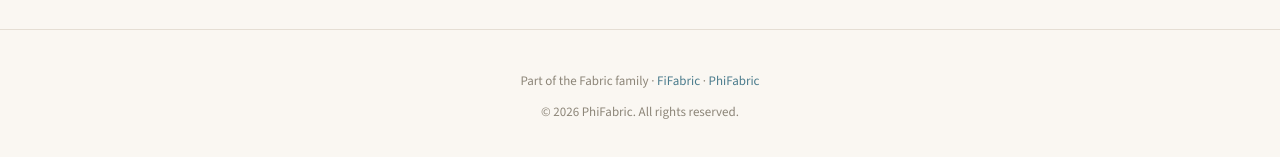
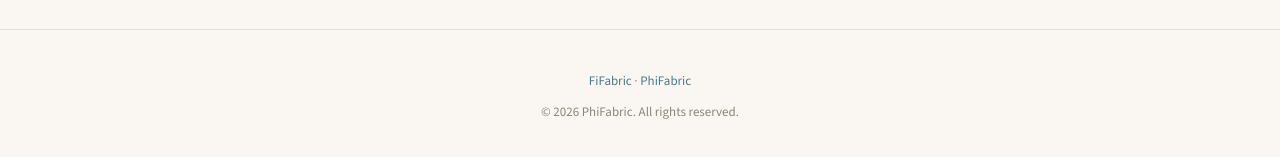
Before and after one commit to debopamiitkgp/phifabric, a Next.js app: page / in a window 1280 px wide. Shown: the part 1547-1704 px from the top of the page. Built offline with nearby package versions, Linux system fonts and the light colour scheme.

Commit message:
Remove Fabric family text from footer

```diff
--- a/src/app/layout.js
+++ b/src/app/layout.js
@@ -31,7 +31,6 @@ export default function RootLayout({ children }) {
         <footer className="footer">
           <div className="container">
             <p style={{ marginBottom: 8 }}>
-              Part of the Fabric family &middot;{' '}
               <a href="https://fifabric.com" className="fabric-link">FiFabric</a> &middot;{' '}
               <a href="https://phifabric.com" className="fabric-link">PhiFabric</a>
             </p>
```
